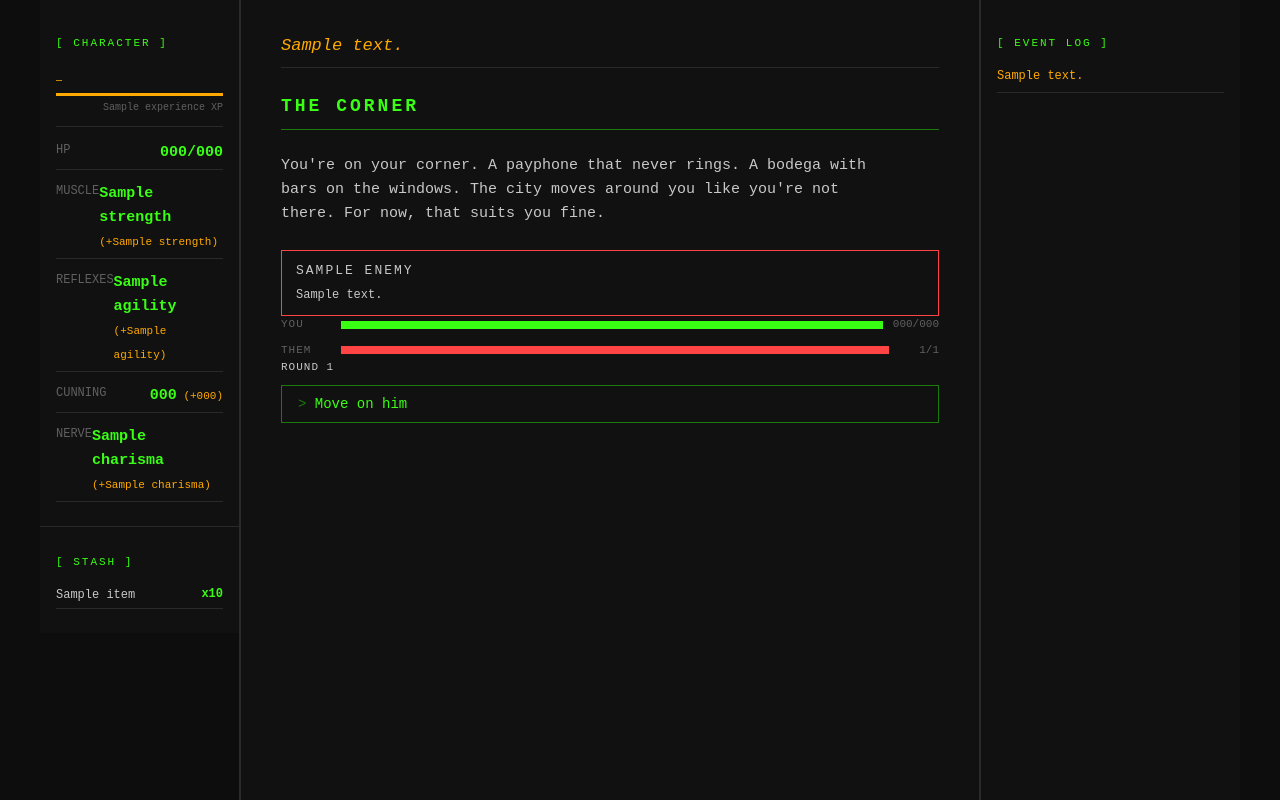
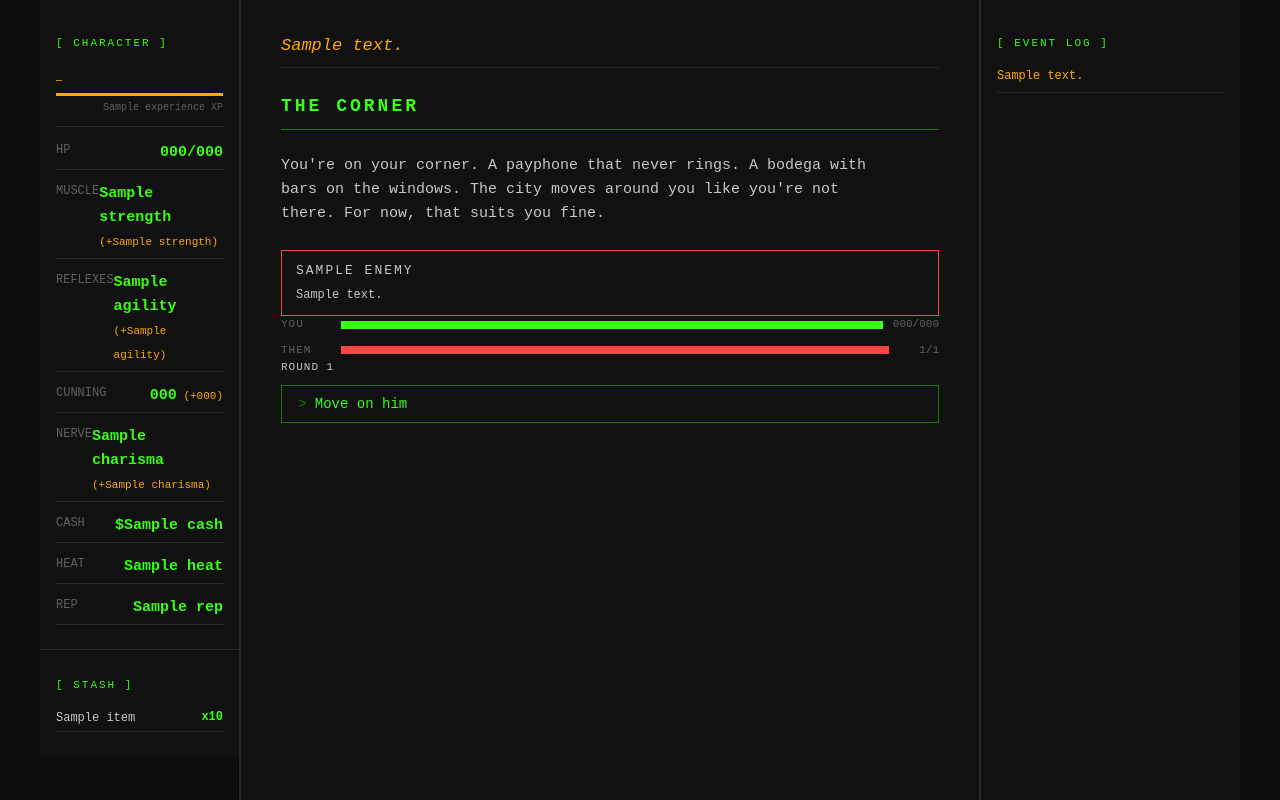
Before and after one commit to neoToad/soloBrowsergame, a Django app: template templates/game/scene.html in a window 1280 px wide. Run offline with Django 5.2, Linux system fonts and the light colour scheme; data comes from the database, SQL or seed files in the repository; tables that the repository leaves empty hold one stand-in row (values such as "Sample post"); the template is opened without the code that fills it: values that come from a table or form of the project are taken from there, most other values are stand-ins (such as "Sample title", 1, 10 or a date in 2020); parts of the project's set-up code (start-up, migrations or seed data) failed here and were passed over.

Commit message:
Cash, heat, rep

```diff
--- a/game/admin.py
+++ b/game/admin.py
@@ -42,6 +42,7 @@ class SceneInline(admin.TabularInline):
 class PlayerStatsInline(admin.StackedInline):
     model = PlayerStats
     extra = 0
+    fields = ('strength', 'agility', 'intellect', 'charisma', 'hp', 'max_hp', 'cash', 'heat', 'rep')
     readonly_fields = ('level', 'experience', 'stat_points')
     can_delete = False
 
@@ -194,7 +195,7 @@ class GameSessionAdmin(admin.ModelAdmin):
 
 @admin.register(PlayerStats)
 class PlayerStatsAdmin(admin.ModelAdmin):
-    list_display = ('session', 'level', 'experience', 'hp', 'strength', 'agility', 'intellect', 'charisma')
+    list_display = ('session', 'level', 'experience', 'hp', 'strength', 'agility', 'intellect', 'charisma', 'cash', 'heat', 'rep')
     list_select_related = True
 
 @admin.register(PlayerInventory)
--- a/game/models/player.py
+++ b/game/models/player.py
@@ -30,6 +30,11 @@ class PlayerStats(models.Model):
     level       = models.IntegerField(default=1)
     experience  = models.IntegerField(default=0)
     stat_points = models.IntegerField(default=0)
+    cash = models.IntegerField(default=0)
+    heat = models.IntegerField(default=0)
+    # TODO: heat decay per turn is planned behaviour — subtract a fixed amount
+    #       at the end of each scene transition. Do not implement yet.
+    rep  = models.IntegerField(default=0)
 
     def __str__(self):
         return f"Stats for {self.session}"
--- a/game/utils.py
+++ b/game/utils.py
@@ -39,5 +39,8 @@ def get_effective_stats(stats, inventory):
         level      = stats.level,
         experience = stats.experience,
         stat_points = stats.stat_points,
+        cash  = stats.cash,
+        heat  = stats.heat,
+        rep   = stats.rep,
         bonuses    = bonuses,
     )
--- a/templates/game/partials/mobile_stats_bar.html
+++ b/templates/game/partials/mobile_stats_bar.html
@@ -26,6 +26,19 @@
         <span class="mob-stat-value">{{ stats.charisma }}{% if stat_bonuses.charisma %}<span class="stat-bonus">+{{ stat_bonuses.charisma }}</span>{% endif %}</span>
     </span>
 
+    <span class="mob-stat">
+        <span class="mob-stat-label">CASH</span>
+        <span class="mob-stat-value">${{ stats.cash }}</span>
+    </span>
+    <span class="mob-stat">
+        <span class="mob-stat-label">HEAT</span>
+        <span class="mob-stat-value">{{ stats.heat }}</span>
+    </span>
+    <span class="mob-stat">
+        <span class="mob-stat-label">REP</span>
+        <span class="mob-stat-value">{{ stats.rep }}</span>
+    </span>
+
     <span class="mob-stat mob-stat--rank">
         <span class="mob-stat-label">RANK</span>
         <span class="mob-stat-value">{{ stats.level|rank_title }}</span>
--- a/templates/game/partials/stats_bar.html
+++ b/templates/game/partials/stats_bar.html
@@ -43,4 +43,17 @@
             {{ stats.charisma }}{% if stat_bonuses.charisma %}<span class="stat-bonus"> (+{{ stat_bonuses.charisma }})</span>{% endif %}
         </span>
     </div>
+
+    <div class="stat-row">
+        <span class="stat-name">CASH</span>
+        <span class="stat-value">${{ stats.cash }}</span>
+    </div>
+    <div class="stat-row">
+        <span class="stat-name">HEAT</span>
+        <span class="stat-value">{{ stats.heat }}</span>
+    </div>
+    <div class="stat-row">
+        <span class="stat-name">REP</span>
+        <span class="stat-value">{{ stats.rep }}</span>
+    </div>
 </div>
```
Also changed, not shown: .junie/SCENE_UNLOCK_PLAN.md (deleted), game/migrations/0011_playerstats_cash_playerstats_heat_playerstats_rep.py (added).
